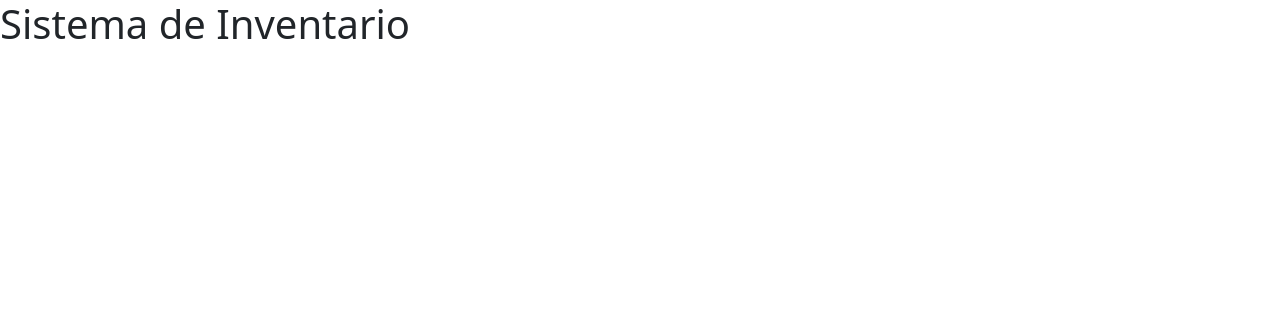
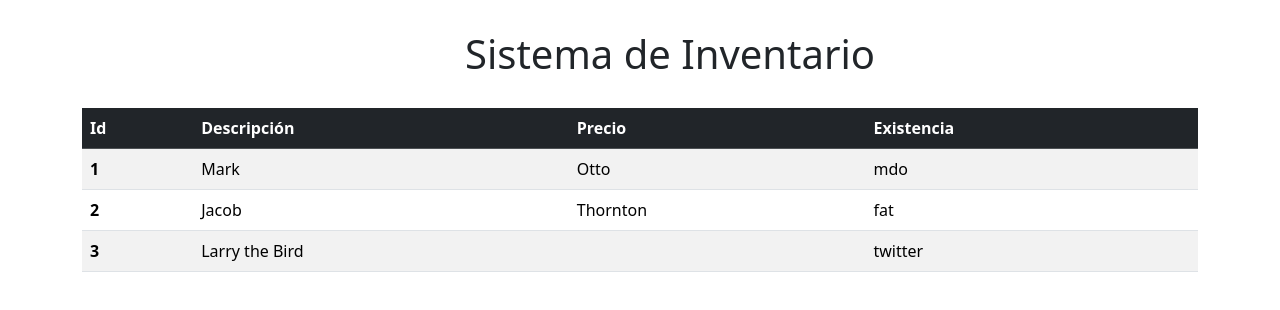
Before and after one commit to SergioNahin/inventario-app, an Angular app: page / in a window 1280 px wide. Shown: the top 310 px of the page. Built offline with nearby package versions, Linux system fonts and the light colour scheme.

Commit message:
add table 1

```diff
--- a/src/app/app.component.html
+++ b/src/app/app.component.html
@@ -1,3 +1 @@
-<div>
-  <h1>Sistema de Inventario</h1>
-</div>
+<app-producto-lista></app-producto-lista>
--- a/src/app/producto-lista/producto-lista.component.html
+++ b/src/app/producto-lista/producto-lista.component.html
@@ -1 +1,34 @@
-<p>producto-lista works!</p>
+<div class="container">
+    <div class="container text-center" style="margin: 30px;">
+        <h1>Sistema de Inventario</h1>
+    </div>
+    <table class="table table-striped table-hover align-middle">
+        <thead class="table-dark">
+          <tr>
+            <th scope="col">Id</th>
+            <th scope="col">Descripción</th>
+            <th scope="col">Precio</th>
+            <th scope="col">Existencia</th>
+          </tr>
+        </thead>
+        <tbody>
+          <tr>
+            <th scope="row">1</th>
+            <td>Mark</td>
+            <td>Otto</td>
+            <td>mdo</td>
+          </tr>
+          <tr>
+            <th scope="row">2</th>
+            <td>Jacob</td>
+            <td>Thornton</td>
+            <td>fat</td>
+          </tr>
+          <tr>
+            <th scope="row">3</th>
+            <td colspan="2">Larry the Bird</td>
+            <td>twitter</td>
+          </tr>
+        </tbody>
+      </table>
+</div>
```
